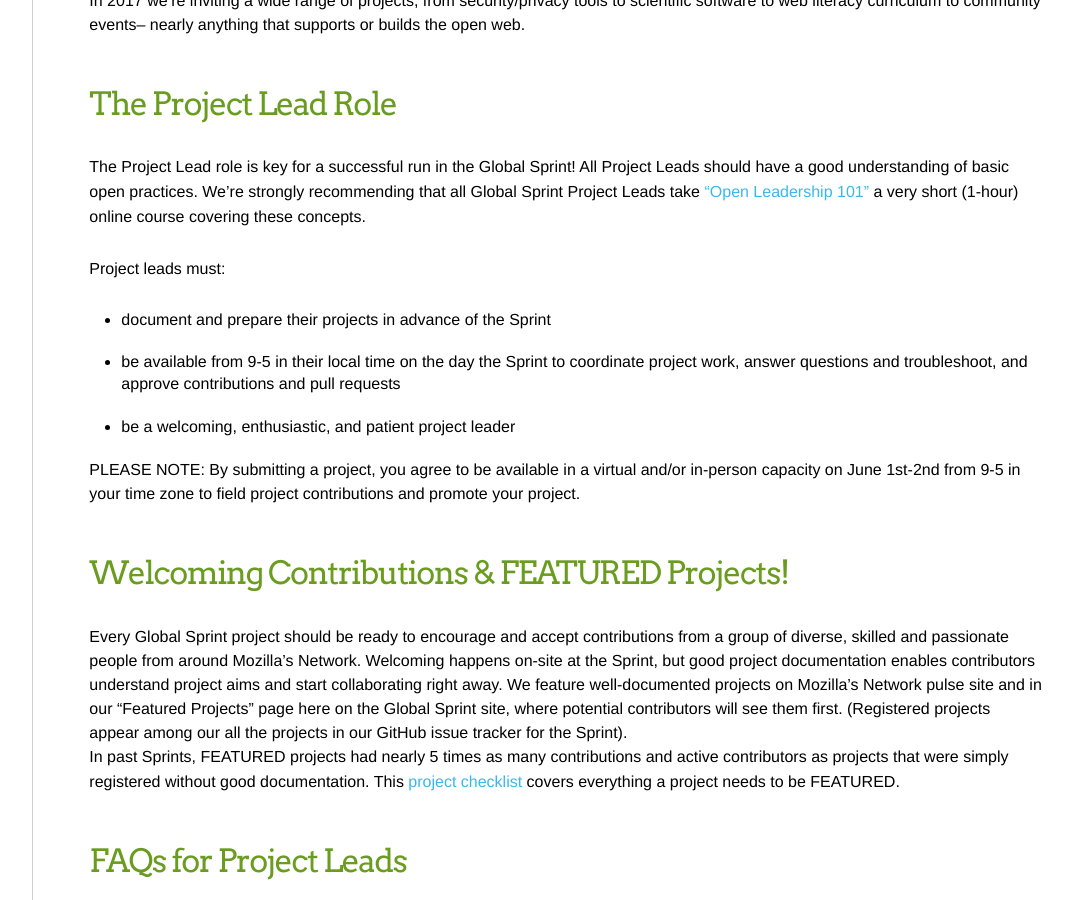
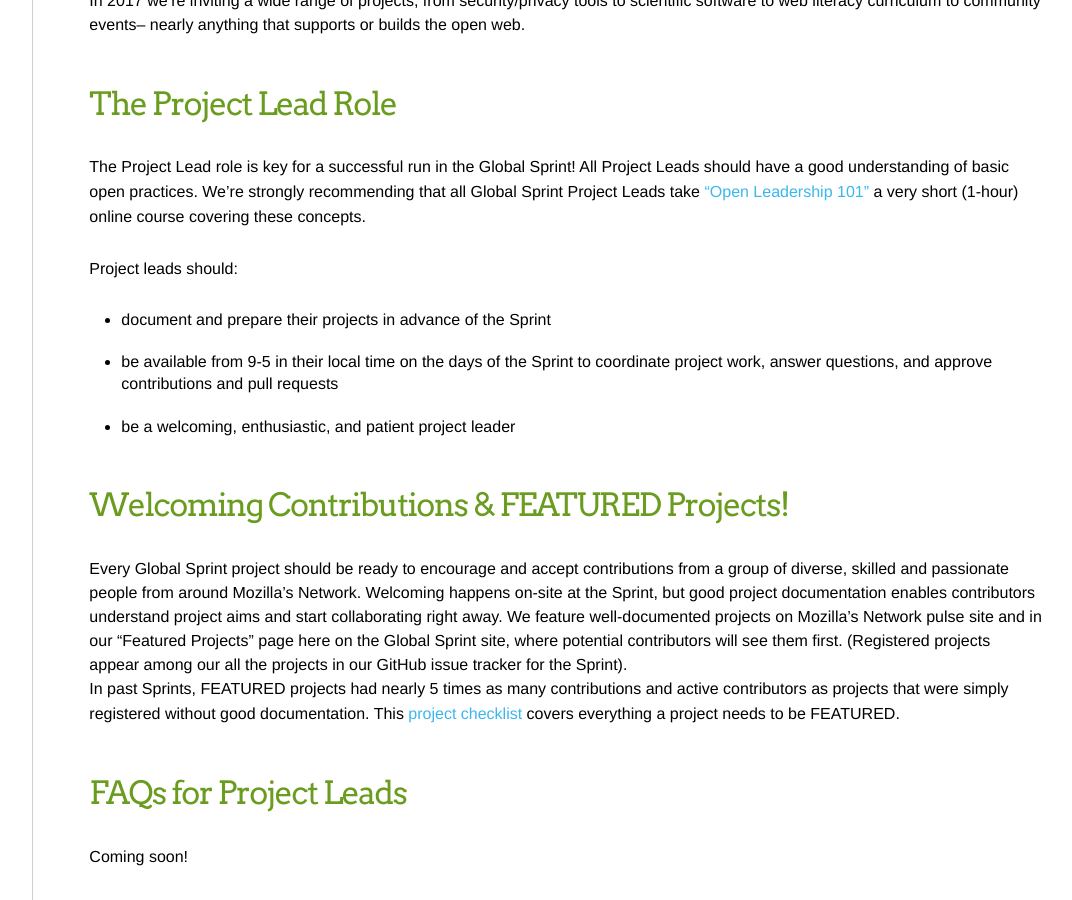
Before and after one commit to mozilla/global-sprint, a Jekyll site: the page built from _articles/projects.md, in a window 1280 px wide and 900 px high, scrolled down 770 px. Shown: the whole window, without its empty margins (180-1252 px from the left). Built offline with Jekyll 4.4.1, drawn with Linux system fonts in a browser that asks for light colours; comment, search, counter and statistics services are not loaded; a style sheet for code colours, icons or effects is not loaded.

Commit message:
Update projects.md

```diff
--- a/_articles/projects.md
+++ b/_articles/projects.md
@@ -23,14 +23,11 @@ In 2017 we're inviting a wide range of projects, from security/privacy tools to
 ### The Project Lead Role
 The Project Lead role is key for a successful run in the Global Sprint!  All Project Leads should have a good understanding of basic open practices. **We're strongly recommending that all Global Sprint Project Leads take ["Open Leadership 101"](https://mozilla.teachable.com/p/open-leadership-101) a very short (1-hour) online course covering these concepts.**
 
-Project leads must:
+Project leads should:
 
 * document and prepare their projects **in advance** of the Sprint
-* be available from 9-5 in their local time on the day the Sprint to coordinate project work, answer questions and troubleshoot, and approve contributions and pull requests
-* be a welcoming, enthusiastic, and patient project leader
-
-**PLEASE NOTE: By submitting a project, you agree to be available in a virtual and/or in-person capacity on June 1st-2nd from 9-5 in your time zone to field project contributions and promote your project.**
-
+* **be available from 9-5 in their local time on the days of the Sprint** to coordinate project work, answer questions, and approve contributions and pull requests
+* be a **welcoming, enthusiastic, and patient** project leader
 
 ### Welcoming Contributions & FEATURED Projects!
 Every Global Sprint project should be ready to encourage and accept contributions from a group of diverse, skilled and passionate people from around Mozilla’s Network. Welcoming happens on-site at the Sprint, but **good project documentation** enables contributors understand project aims and start collaborating right away. We feature well-documented projects on Mozilla's Network pulse site and in our "Featured Projects" page here on the Global Sprint site, where potential contributors will see them first. (Registered projects appear among our all the projects in our GitHub issue tracker for the Sprint).
```
